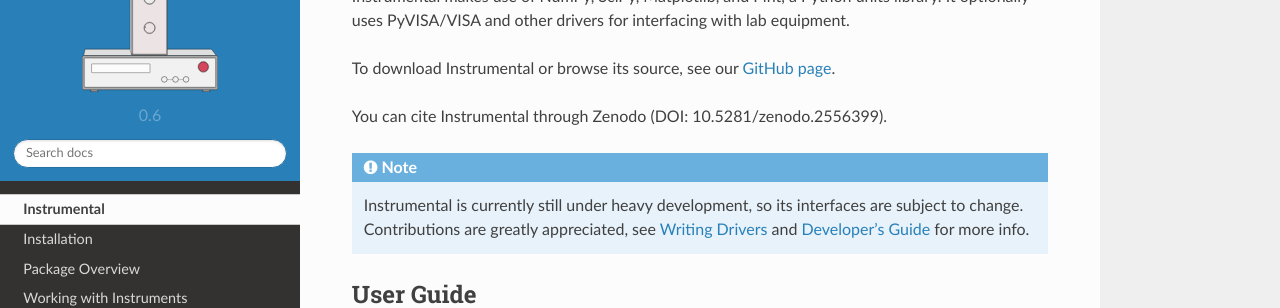
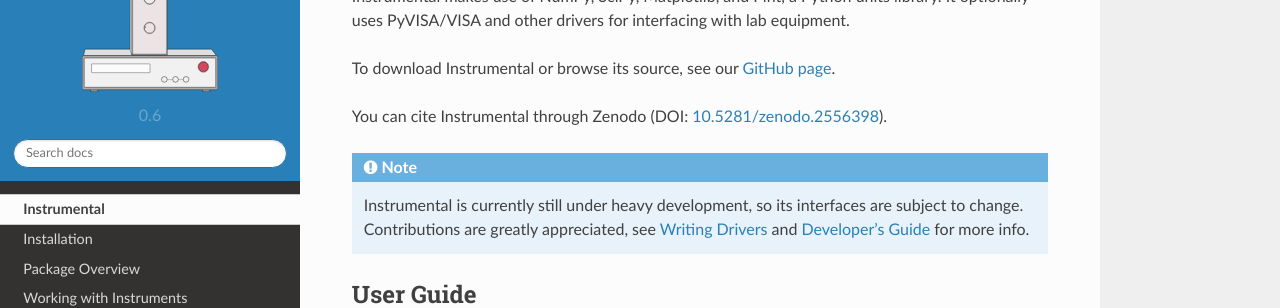
Before and after one commit to mabuchilab/Instrumental, a Sphinx documentation site: the page built from docs/index.rst, in a window 1280 px wide and 900 px high, scrolled down 887 px. Shown: the part 151-459 px from the top of the window. Built offline with Sphinx 7.4.7 and the Read the Docs theme 2.0.0, drawn with Linux system fonts in a browser that asks for light colours; formulas are drawn with MathJax 3.

Commit message:
Fix Zenodo links

```diff
--- a/README.rst
+++ b/README.rst
@@ -66,4 +66,4 @@ For install information, documentation, examples, and more, see our page on
 .. |logo| image:: images/logo-small.png
           :alt: Instrumental
 
-If you would like to cite Instrumental, to give it more visibility to other researchers, you can cite the repository through Zenodo (DOI: `10.5281/zenodo.2556398 <https://doi.org/10.5281/zenodo.2556398>`).
+If you would like to cite Instrumental, to give it more visibility to other researchers, you can cite the repository through Zenodo (DOI: `10.5281/zenodo.2556398 <https://doi.org/10.5281/zenodo.2556398>`_).
--- a/docs/index.rst
+++ b/docs/index.rst
@@ -47,7 +47,7 @@ lab equipment.
 To download Instrumental or browse its source, see our `GitHub page
 <https://github.com/mabuchilab/Instrumental>`_.
 
-You can cite Instrumental through Zenodo (DOI: 10.5281/zenodo.2556399).
+You can cite Instrumental through Zenodo (DOI: `10.5281/zenodo.2556398 <https://doi.org/10.5281/zenodo.2556398>`_).
 
 .. NOTE::
     Instrumental is currently still under heavy development, so its interfaces
```
